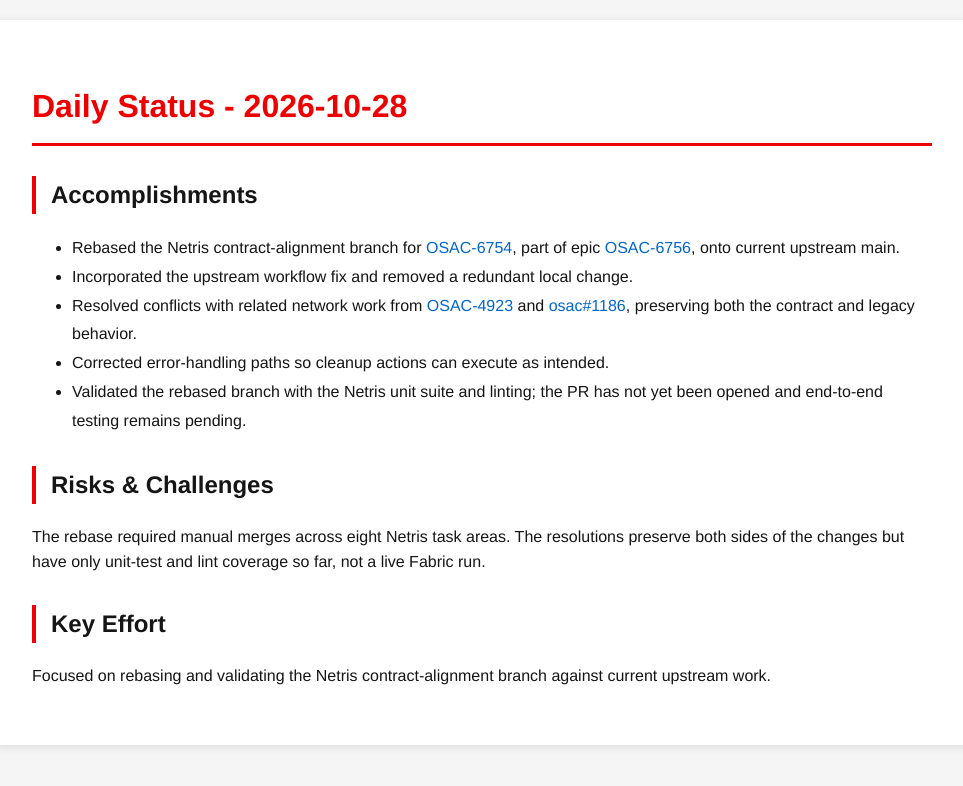
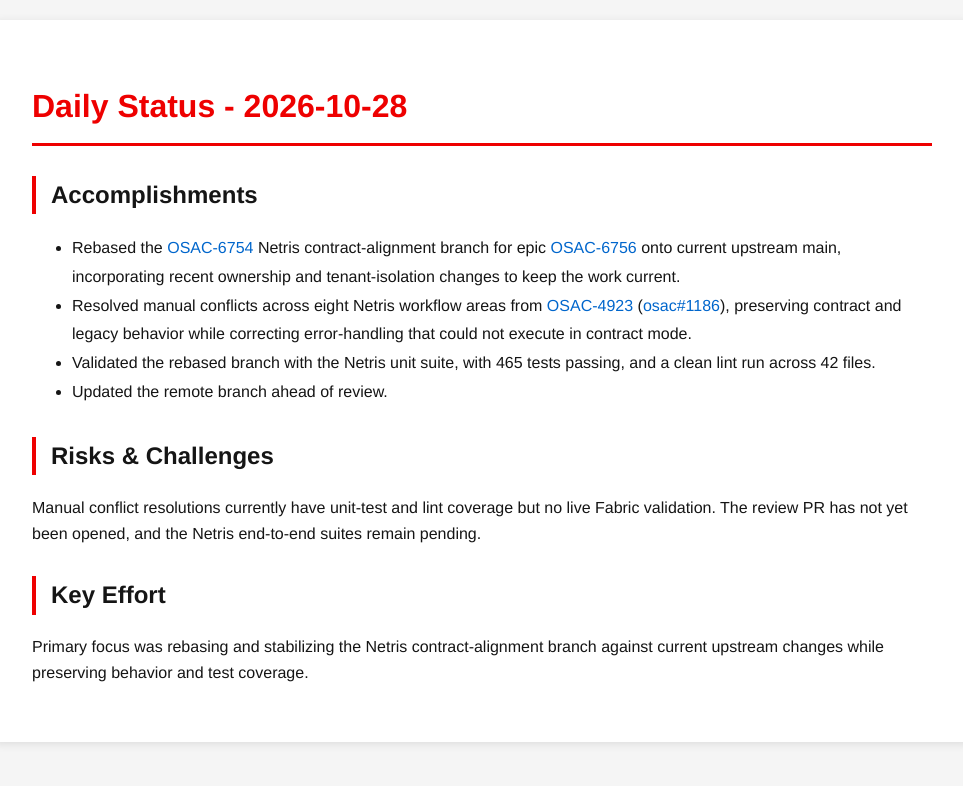
Before and after one commit to tzvatot/daily-status, a Jekyll site: the page built from 2026-10-28.md, in a window 1280 px wide. Shown: the top 786 px of the page, without its empty margins (158-1121 px from the left). Built offline with Jekyll 4.4.1, drawn with Linux system fonts in a browser that asks for light colours.

Commit message:
Daily status update - 2026-10-28

```diff
--- a/2026-10-28.md
+++ b/2026-10-28.md
@@ -7,14 +7,13 @@
 # Daily Status - 2026-10-28
 
 ## Accomplishments
-- Rebased the Netris contract-alignment branch for [OSAC-6754](https://redhat.atlassian.net/browse/OSAC-6754), part of epic [OSAC-6756](https://redhat.atlassian.net/browse/OSAC-6756), onto current upstream main.
-- Incorporated the upstream workflow fix and removed a redundant local change.
-- Resolved conflicts with related network work from [OSAC-4923](https://redhat.atlassian.net/browse/OSAC-4923) and [osac#1186](https://github.com/osac-project/osac/pull/1186), preserving both the contract and legacy behavior.
-- Corrected error-handling paths so cleanup actions can execute as intended.
-- Validated the rebased branch with the Netris unit suite and linting; the PR has not yet been opened and end-to-end testing remains pending.
+- Rebased the [OSAC-6754](https://redhat.atlassian.net/browse/OSAC-6754) Netris contract-alignment branch for epic [OSAC-6756](https://redhat.atlassian.net/browse/OSAC-6756) onto current upstream main, incorporating recent ownership and tenant-isolation changes to keep the work current.
+- Resolved manual conflicts across eight Netris workflow areas from [OSAC-4923](https://redhat.atlassian.net/browse/OSAC-4923) ([osac#1186](https://github.com/osac-project/osac/pull/1186)), preserving contract and legacy behavior while correcting error-handling that could not execute in contract mode.
+- Validated the rebased branch with the Netris unit suite, with 465 tests passing, and a clean lint run across 42 files.
+- Updated the remote branch ahead of review.
 
 ## Risks & Challenges
-The rebase required manual merges across eight Netris task areas. The resolutions preserve both sides of the changes but have only unit-test and lint coverage so far, not a live Fabric run.
+Manual conflict resolutions currently have unit-test and lint coverage but no live Fabric validation. The review PR has not yet been opened, and the Netris end-to-end suites remain pending.
 
 ## Key Effort
-Focused on rebasing and validating the Netris contract-alignment branch against current upstream work.
+Primary focus was rebasing and stabilizing the Netris contract-alignment branch against current upstream changes while preserving behavior and test coverage.
```
